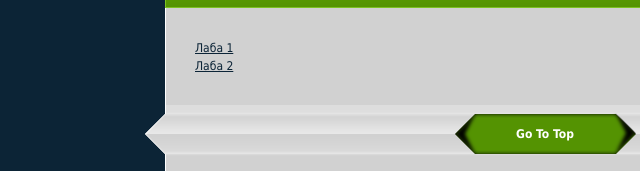
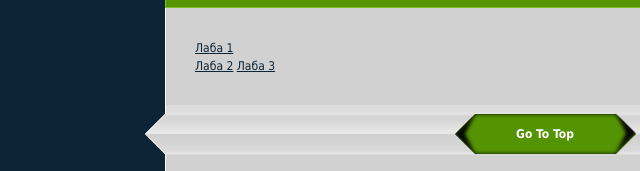
Before and after one commit to Konyaka/konyaka8.github.io, a plain HTML site: page index.html in a window 1280 px wide. Shown: the part 753-924 px from the top of the page, 95-735 px from the left. Drawn offline with Linux system fonts and the light colour scheme.

Commit message:
Update index.html

```diff
--- a/index.html
+++ b/index.html
@@ -75,6 +75,7 @@ $(function() {
             <div class="content">
             	 <a href="https://raw.githubusercontent.com/Konyaka8/konyaka8.github.io/master/images/1.png">Лаба 1</a><br>
 				<a href="laba2.html">Лаба 2</a>
+		    <a href="laba3.html">Лаба 3</a>
 
                 </div>
 
```
